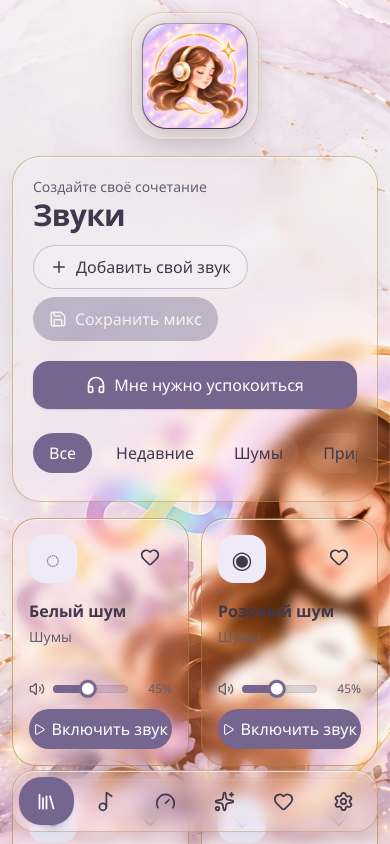
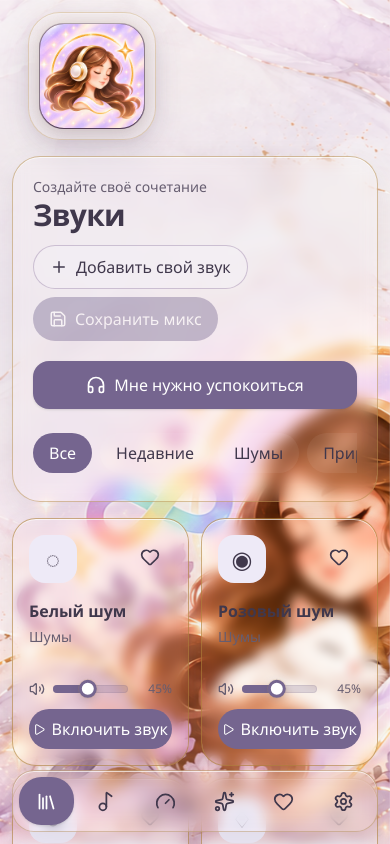
Before and after one commit to dolba92/Sensora, a React (Vite) app: page / in a window 390 px wide. Shown: the top 844 px of the page. Built offline with nearby package versions, Linux system fonts and the light colour scheme.

Commit message:
Update page.tsx

```diff
--- a/app/page.tsx
+++ b/app/page.tsx
@@ -657,7 +657,7 @@ export default function Home() {
           </div>
         </aside>
         <main className="min-w-0">
-          <div className="mb-4 flex justify-center md:hidden">
+          <div className="mb-4 flex justify-start px-4 md:hidden">
             <button
               onClick={() => setSection('sounds')}
               className="mobile-logo"
```
